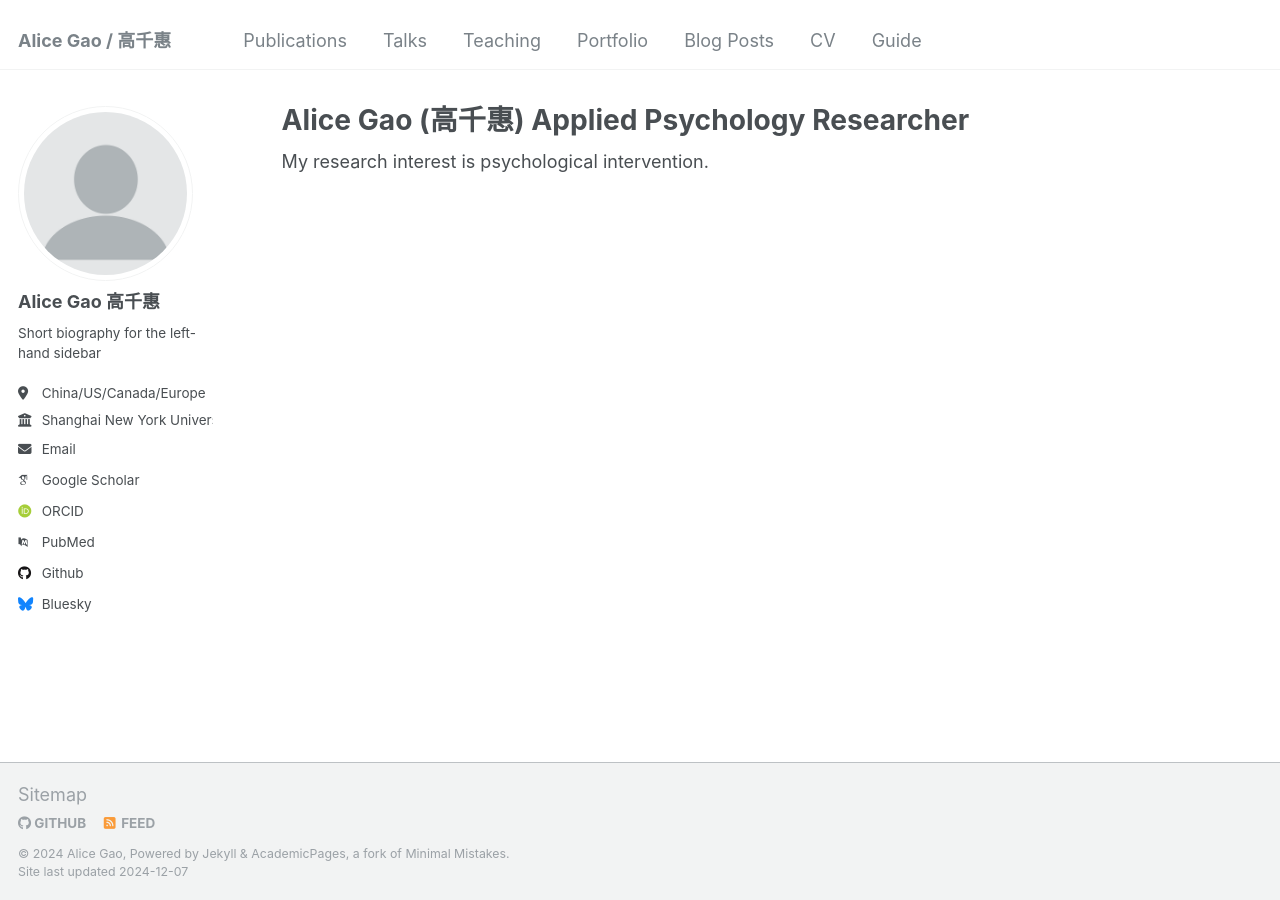
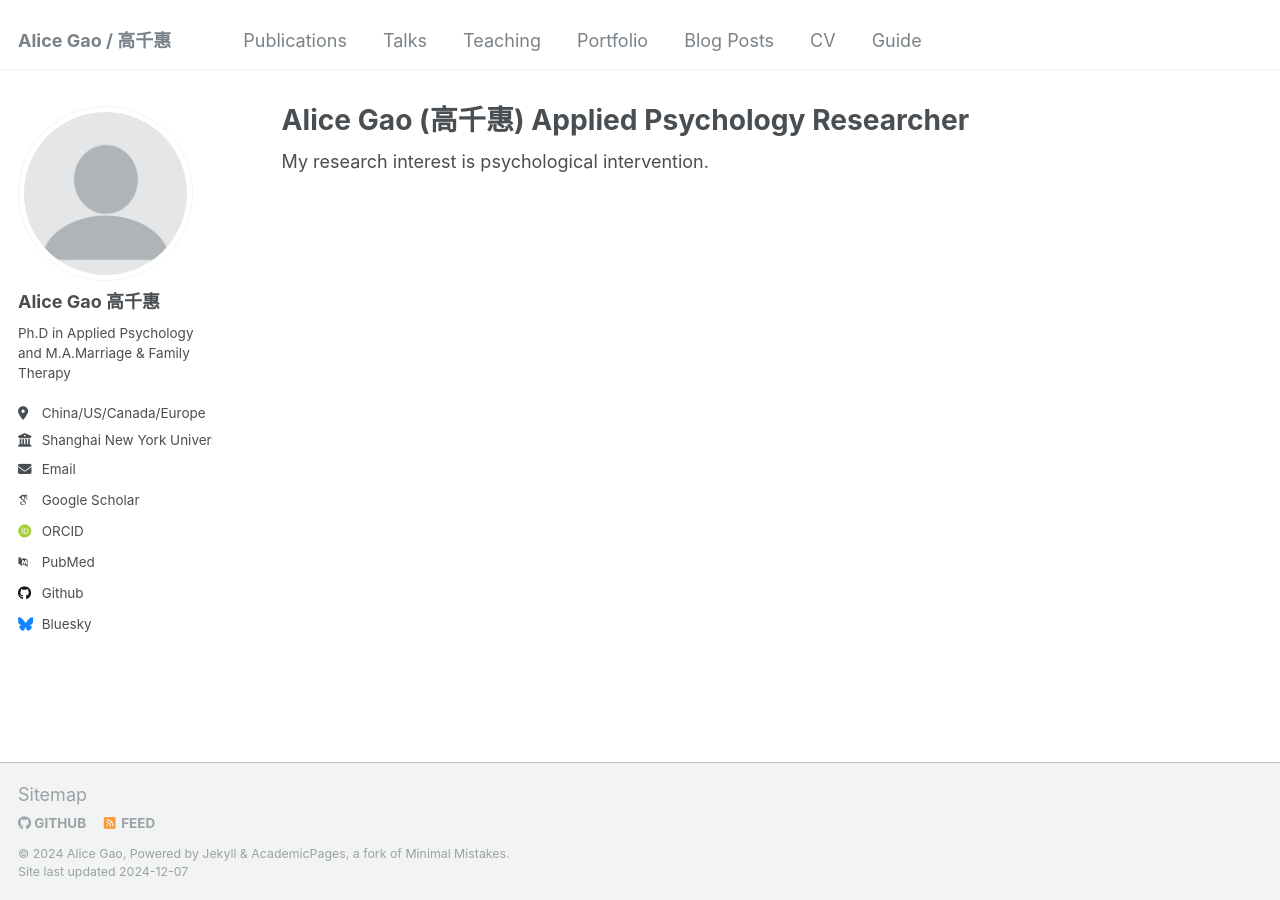
Before and after one commit to alicepsychology/alicepsychology.com, a Jekyll site: the page built from _pages/about.md, in a window 1280 px wide. Built offline with Jekyll 4.4.1, drawn with Linux system fonts in a browser that asks for light colours; some web fonts are replaced.

Commit message:
Update _config.yml

```diff
--- a/_config.yml
+++ b/_config.yml
@@ -24,7 +24,7 @@ author:
   avatar           : "profile.png"
   name             : "Alice Gao 高千惠"
   pronouns         : # example: "she/her"
-  bio              : "Short biography for the left-hand sidebar"
+  bio              : "Ph.D in Applied Psychology and M.A.Marriage & Family Therapy"
   location         : "China/US/Canada/Europe"
   employer         : "Shanghai New York University-East China Normal University"
   uri              : # URL
```
